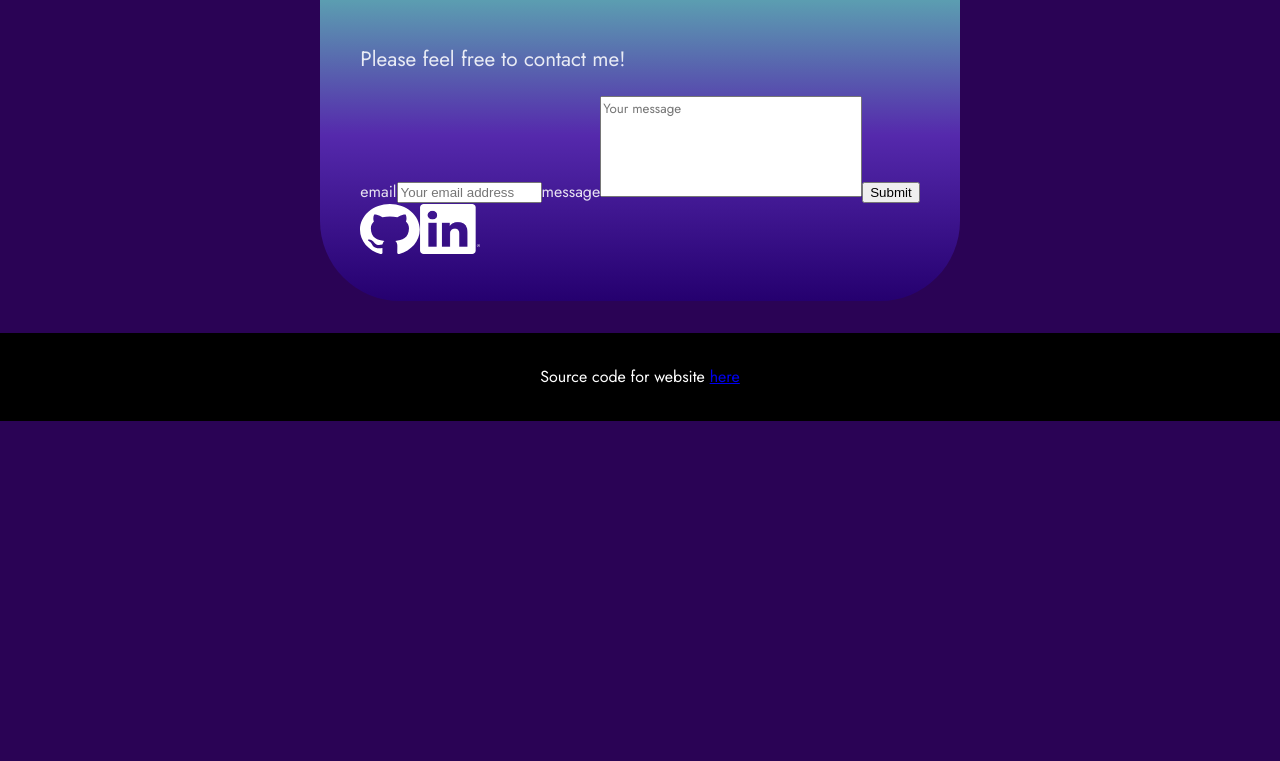
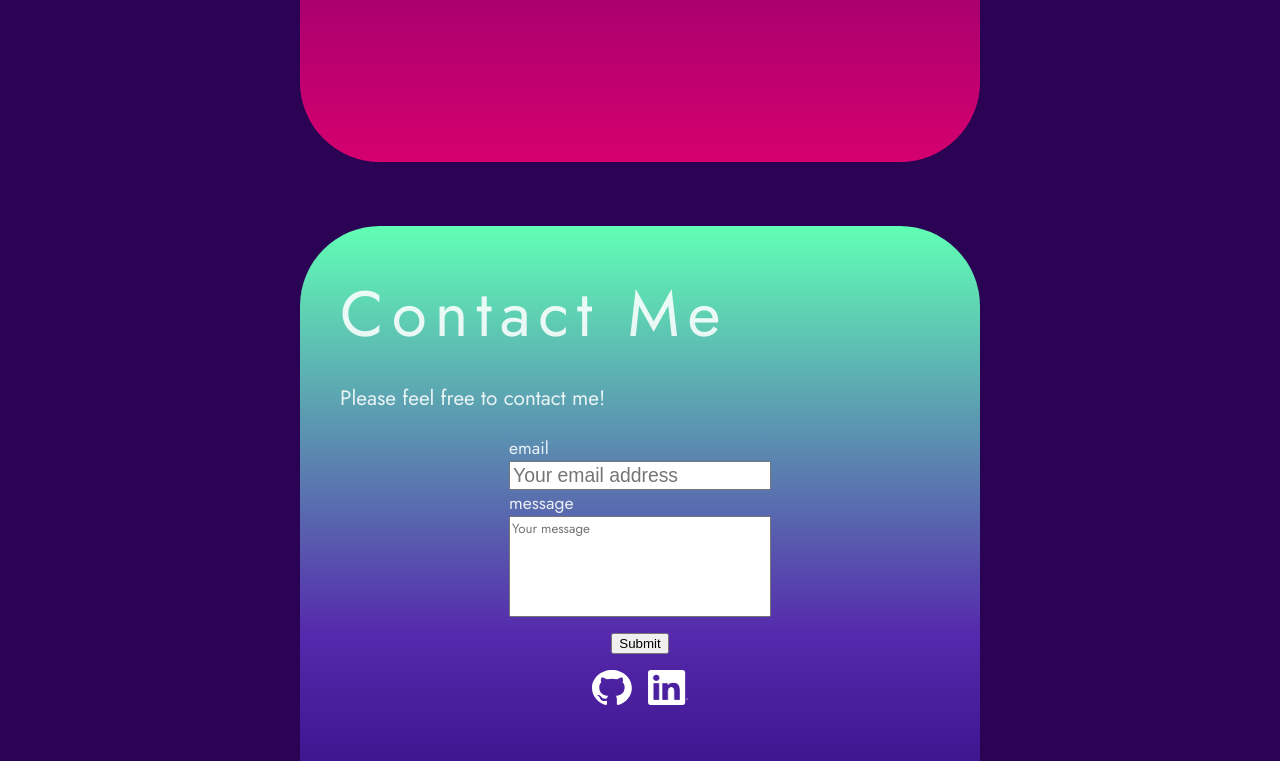
Before and after one commit to Bluskyo/Bluskyo.github.io, a React (Vite) app: page / in a window 1280 px wide. Shown: the part 1419-2180 px from the top of the page. Before the commit the page ends 1840 px from the top, so only its background shows below. Built offline with nearby package versions, Linux system fonts and the light colour scheme.

Commit message:
aligned input fields.

```diff
--- a/src/components/Card.css
+++ b/src/components/Card.css
@@ -4,12 +4,19 @@ textarea {
 }
 
 img {
-   width: 60px;
-   height: 50px;
+   width: 40px;
+   height: 35px;
+}
+
+label,input {
+  display:flex;
+  flex-direction:column;
+  font-size: 1.1em;
 }
 
 .card {
-    max-width: 600px;
+    width: 600px;
+    height: 600px;
     border-radius: 5rem;
     padding: 2.5rem;
     margin: 2rem 0rem 2rem 0rem;
@@ -23,3 +30,33 @@ img {
 .text-content {
     font-size: 1.3em;
 }
+
+.submit-button {
+    cursor: pointer;
+}
+
+.submit-container {
+  display: flex;
+  justify-content: center;
+  margin: 1em 0em 1em 0em;
+}
+
+.form-items {
+    display: flex;
+    align-items: center;
+    justify-content: center;
+}
+
+.form-items > .submit-button {
+    justify-content: center;
+}
+
+.logos {
+    display:flex;
+    flex-direction: row;
+    justify-content: center;
+}
+
+.logos > * {
+    margin: 0em 0.5em 0em 0.5em
+}
--- a/src/components/Card.tsx
+++ b/src/components/Card.tsx
@@ -30,7 +30,7 @@ export default function Card(props: ContentProps) {
   .join(', ');
 
   const styles: React.CSSProperties = {
-    background: `linear-gradient(${props.angle}deg, ${gradientString})`,
+    background: `linear-gradient(${props.angle}deg, ${gradientString})`
   };
 
   return (
@@ -55,6 +55,7 @@ export default function Card(props: ContentProps) {
 
 
       {props.inputData &&
+      <div className='form-items'>
         <form onSubmit={handleSubmit}>
           {props.inputData?.map((input: inputField, index: number) => {
 
@@ -90,10 +91,16 @@ export default function Card(props: ContentProps) {
             }
           )}
 
-          {props.inputData && <button>Submit</button>}
+          {props.inputData &&
+          <div className="submit-container">
+            <button className="submit-button">Submit</button>
+          </div>
+          }
         </form>
+      </div>
       }
 
+      <div className='logos'>
         {props.image?.map((image: image, index: number) => {
           if (image.pos === "bottom") {
             return (
@@ -101,7 +108,7 @@ export default function Card(props: ContentProps) {
             )
           }
         })}
-
+      </div>
 
     </div>
   )
--- a/src/components/Content.tsx
+++ b/src/components/Content.tsx
@@ -46,6 +46,7 @@ function Content() {
   const contactImages: image[] = [
     { src: "/github-logo.svg", altText: "Github icon", pos: "bottom", link: "https://github.com/Bluskyo"},
     { src: "/linkedin-logo.png", altText: "Linkedin icon", pos: "bottom", link: "https://www.linkedin.com/in/isak-mikalsen/"},
+    //{ src: "/mail-logo.svg", altText: "Mail icon", pos: "bottom", link: "mailto:"},
   ]
 
   return (
```
Lines whose indentation alone changed are shown as unchanged.
